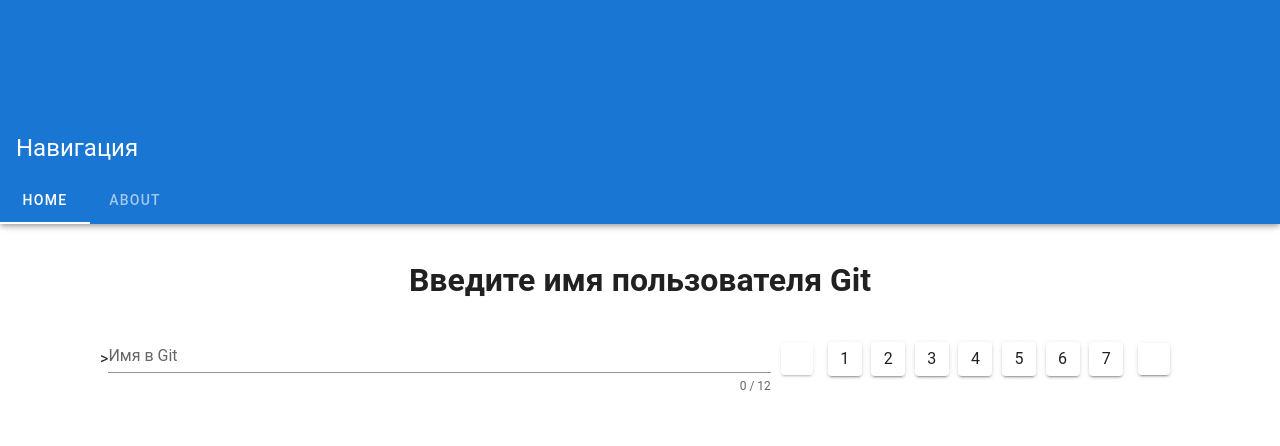
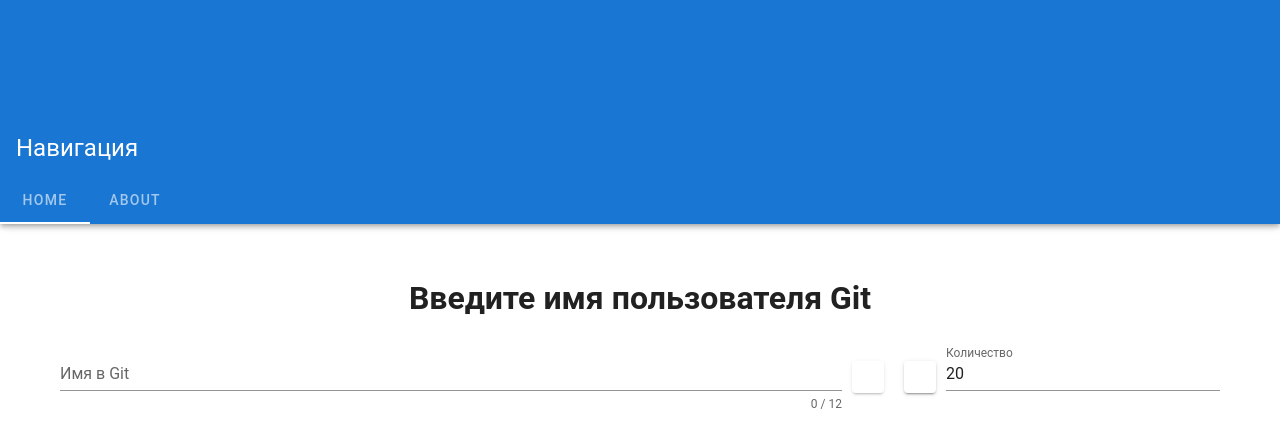
Before and after one commit to artdrua12/vueGit, a Vue app: page /#/ in a window 1280 px wide. Shown: the top 446 px of the page. Built offline with nearby package versions, Linux system fonts and the light colour scheme; the HTML template or start-up script is replaced by a standard one.

Commit message:
роуты

```diff
--- a/src/store/index.js
+++ b/src/store/index.js
@@ -13,9 +13,9 @@ export default new Vuex.Store({
     }
   },
   actions: {
-    async search(context, user) {
+    async search(context, obj) {
       const response = await fetch(
-        `https://api.github.com/search/users?q=${user}&per_page=20`
+        `https://api.github.com/search/users?q=${obj.users}&per_page=${obj.visible}`
       );
       const res = await response.json();
       context.commit('changeSearchUsers', res);
--- a/src/views/About.vue
+++ b/src/views/About.vue
@@ -1,5 +1,23 @@
 <template>
   <div class="about">
     <h1>This is an about page</h1>
+    <h2>{{login}}</h2>
   </div>
 </template>
+<script>
+export default {
+  data() {
+    return {
+      login: this.$route.params["login"]
+    };
+  },
+  watch: {
+    $route(to) {
+      this.login = to.params["login"];
+    }
+  }
+};
+</script>
+
+<style scoped>
+</style>
--- a/src/views/Home.vue
+++ b/src/views/Home.vue
@@ -2,21 +2,34 @@
   <div class="home">
     <h1 class="app__fullWidth">Введите имя пользователя Git</h1>
     <div class="app__fullWidth home__header">
-      >
       <v-text-field
         v-model="users"
         :rules="nameRules"
         :counter="12"
         label="Имя в Git"
         required
-        @keyup="keyup"
+        class="home__users"
+        @keyup.self="debouce(keyup)"
       ></v-text-field>
-      <v-pagination v-model="page" :length="7"></v-pagination>
+      <v-pagination v-model="page" :total-visible="7" :length="length"></v-pagination>
+      <v-text-field
+        v-model="visible"
+        label="Количество"
+        max="70"
+        min="1"
+        step="1"
+        type="number"
+        @keyup.self="debouce(keyup)"
+      ></v-text-field>
     </div>
-    <div v-for="item in searchUsers.items" :key="item.id" class="home__users">
+    <router-link tag="div" :to="'/about/'+item.login"
+      v-for="item in searchUsers.items"
+      :key="item.id"
+      class="home__users"
+    >
       <h2>{{item.login}}</h2>
       <img :src="item.avatar_url" width="200px" />
-    </div>
+    </router-link>
   </div>
 </template>
 
@@ -25,6 +38,8 @@ export default {
   data() {
     return {
       users: "",
+      totalVisible: "",
+      visible: "20",
       page: 0,
       nameRules: [
         v => !!v || "Необходимо ввести имя",
@@ -36,16 +51,22 @@ export default {
   computed: {
     searchUsers() {
       return this.$store.state.searchUsers;
+    },
+    length() {
+      return Math.ceil(this.searchUsers.total_count / this.visible);
     }
   },
   methods: {
     keyup() {
       console.log(" users", this.searchUsers);
-      this.$store.dispatch("search", this.users);
+      this.$store.dispatch("search", {
+        visible: this.visible,
+        users: this.users
+      });
     },
-    debouce(fn) {
+    debouce(fun) {
       clearTimeout(this.timeout);
-      this.timeout = setTimeout(fn, 500);
+      this.timeout = setTimeout(fun, 700);
     }
   },
   components: {}
@@ -57,6 +78,7 @@ export default {
   max-width: 1200px;
   min-height: 100%;
   margin: auto;
+  padding: 50px 20px 20px 20px;
 
   display: grid;
   grid-template-columns: repeat(auto-fit, minmax(200px, 1fr));
@@ -67,13 +89,14 @@ export default {
   text-align: center;
 }
 .home__header {
-  width: 90%;
+  width: 100%;
   display: flex;
   flex-wrap: wrap;
   justify-content: space-evenly;
   align-items: center;
 }
-h1 {
-  margin-top: 32px;
+.home__users {
+  flex: 1 1 50%;
+  margin-right: auto;
 }
 </style>
```
Also changed, not shown: src/router/index.js (+5 -4 lines).
